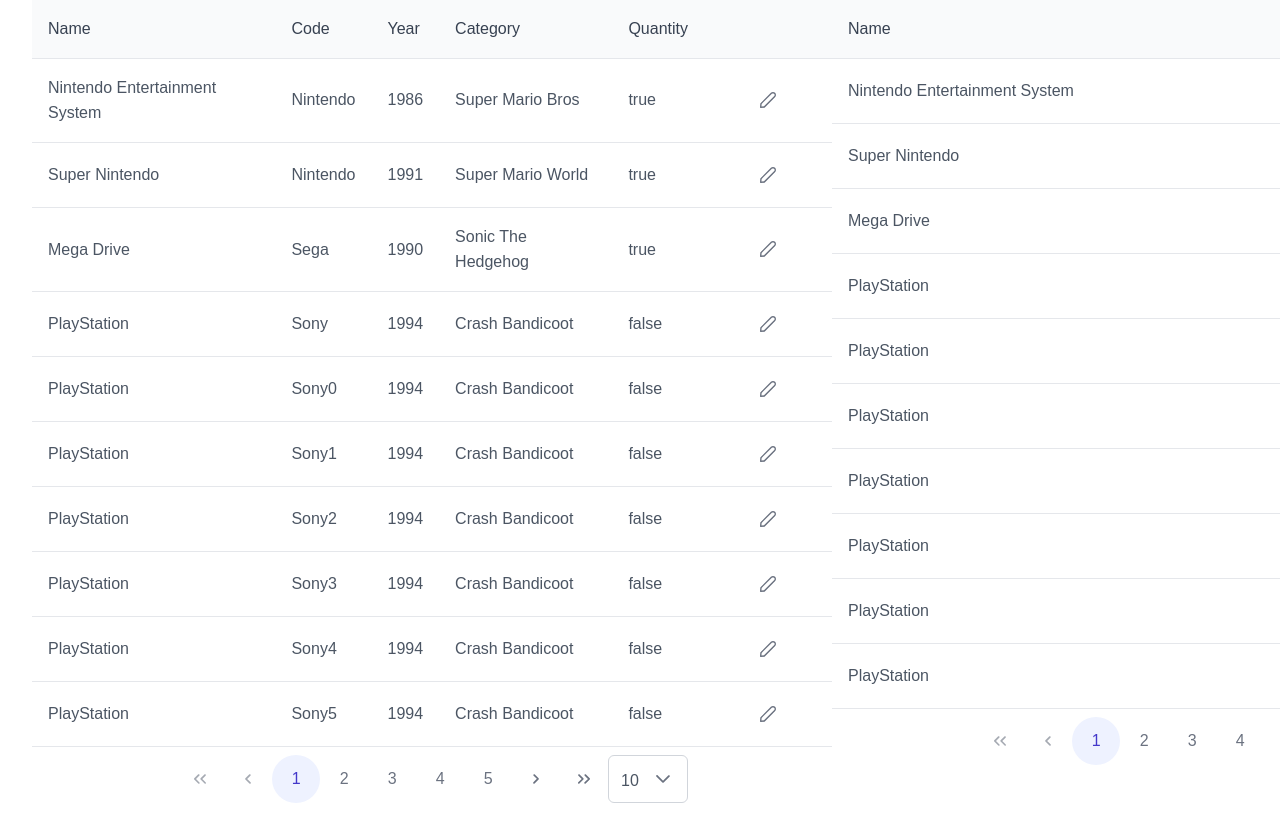
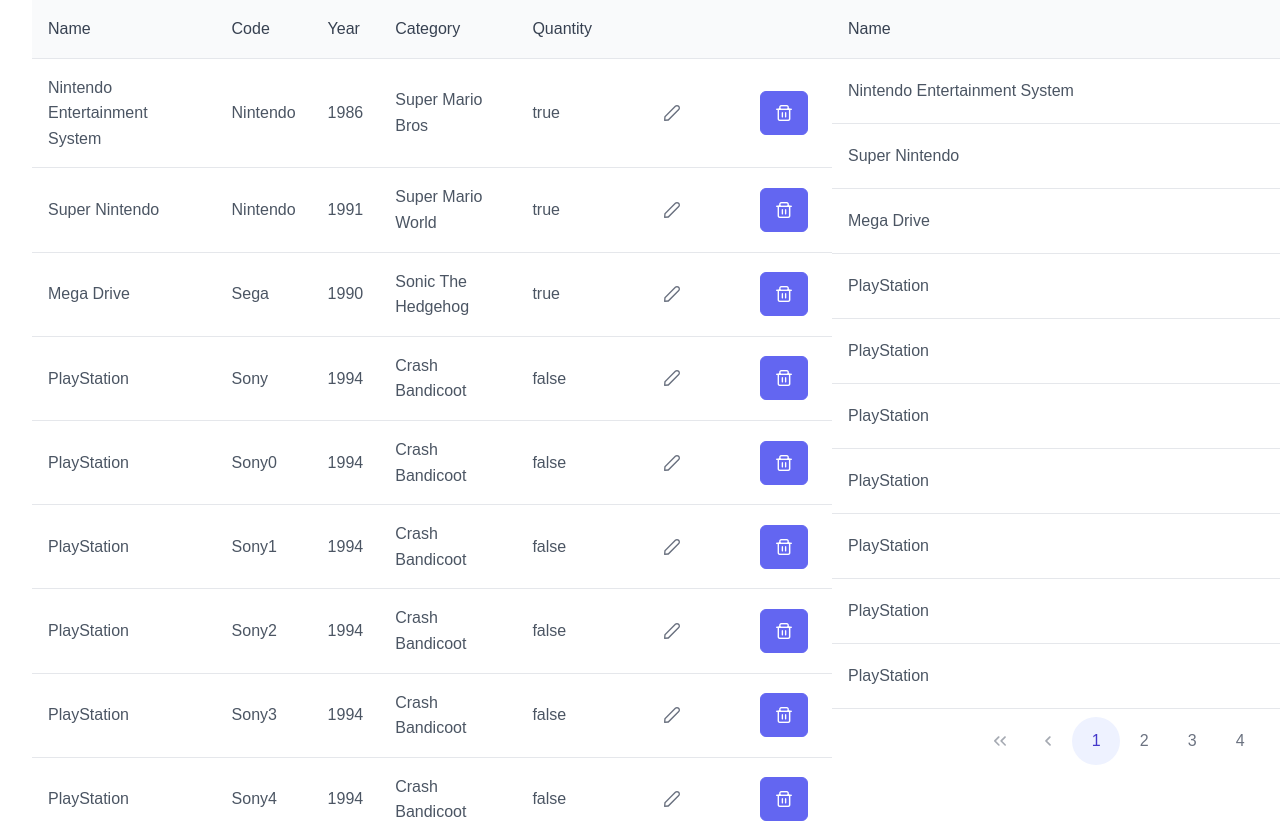
Before and after one commit to Gooddwarf42/table, a Vue app: page / in a window 1280 px wide. Shown: the top 823 px of the page. Built offline with nearby package versions, Linux system fonts and the light colour scheme; a web font is replaced by a local one.

Commit message:
added delete button, currently not working

```diff
--- a/src/App.vue
+++ b/src/App.vue
@@ -4,6 +4,7 @@
 import Column from 'primevue/column';
 import InputText from 'primevue/inputtext';
 import ConfirmDialog from 'primevue/confirmdialog';
+import Button from 'primevue/button';
 import ColumnGroup from 'primevue/columngroup';   // optional
 import Row from 'primevue/row';                   // optional
 
@@ -65,7 +66,7 @@
 
 const confirm = useConfirm();
 
-const onRowEditSave = (event) => {
+function onRowEditSave(event) {
   let { newData, index } = event;
 
   confirm.require({
@@ -77,12 +78,29 @@
       editData(newData, index);
     }
   });
-};
+}
 
 function editData(newData, index) {
   data.value[index] = newData;
 }
 
+function onRowDelete(event) {
+  let { newData, index } = event;
+
+  confirm.require({
+    message: 'Are you sure you want to delete?',
+    header: 'Confirm',
+    acceptLabel: 'Yes, please delete',
+    rejectLabel: 'Cancel',
+    accept: () => {
+      removeRow(index);
+    }
+  });
+}
+
+function removeRow(index) {
+  data.value.splice(index, 1);
+}
 
 
 </script>
@@ -98,6 +116,11 @@
         </template>
       </Column>
       <Column :rowEditor="true" style="width: 10%; min-width: 8rem" bodyStyle="text-align:center"></Column>
+      <Column style="width: 5%; min-width: 6rem" bodyStyle="text-align:center">
+        <template #body="{ data, field, slotProps }">
+          <Button type="button" icon="pi pi-trash" @click="onRowDelete"></Button>
+        </template>
+      </Column>
     </DataTable>
   </div>
 
```
Lines whose indentation alone changed are shown as unchanged.
